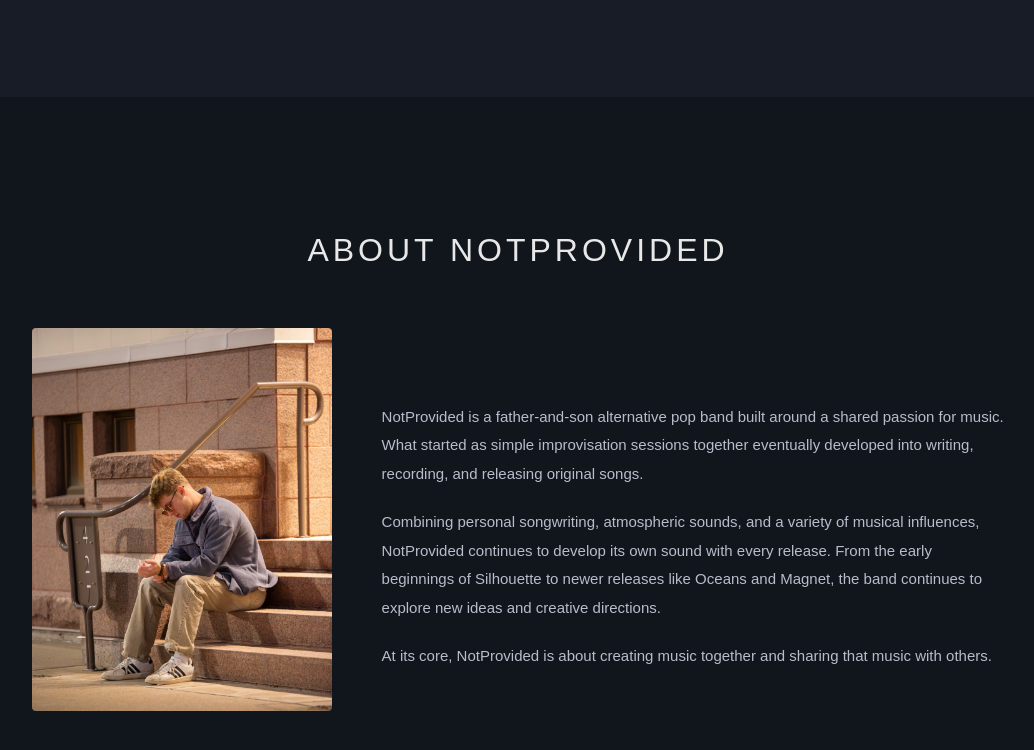
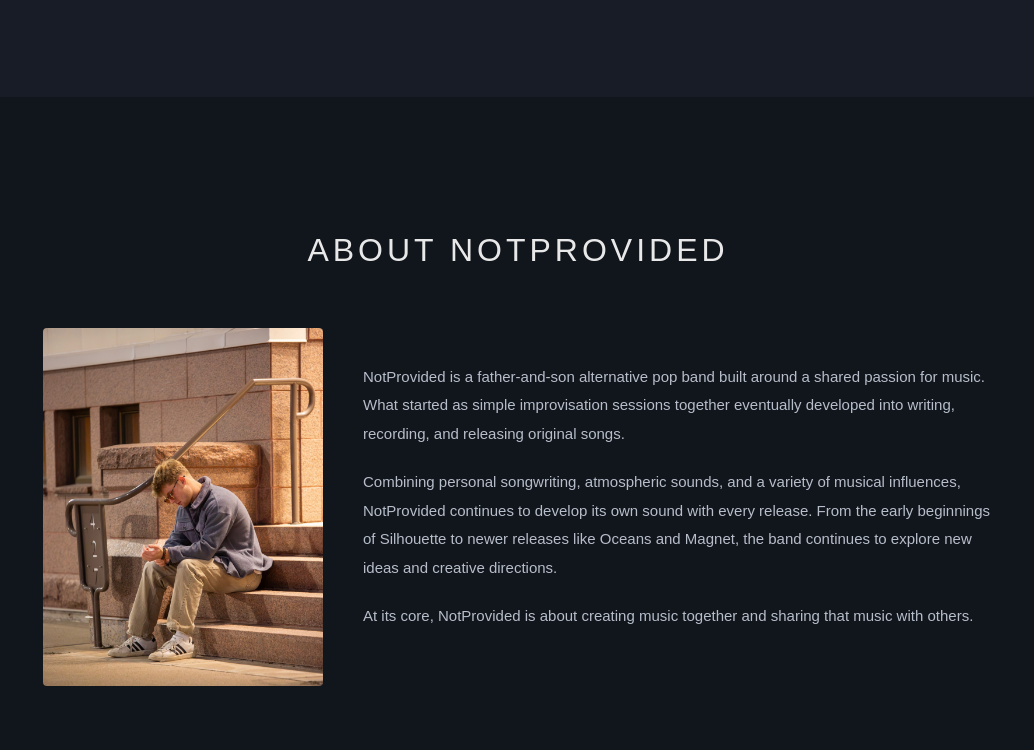
Before and after one commit to notprovidedstudios-hash/notprovided-website, a plain HTML site: page index.html in a window 1280 px wide. Shown: the part 2195-2945 px from the top of the page, without its empty margins (122-1156 px from the left). Drawn offline with Linux system fonts and the light colour scheme.

Commit message:
Update style.css

```diff
--- a/style.css
+++ b/style.css
@@ -1,4 +1,5 @@
-/* General website style */
+/* GENERAL WEBSITE STYLE */
+
 * {
     box-sizing: border-box;
 }
@@ -15,7 +16,8 @@ body {
     line-height: 1.7;
 }
 
-/* Top navigation */
+/* HEADER AND NAVIGATION */
+
 header {
     background-color: #171c26;
     padding: 20px 8%;
@@ -50,7 +52,8 @@ nav a:hover {
     color: #91a9cc;
 }
 
-/* Main sections */
+/* GENERAL SECTIONS */
+
 section {
     padding: 100px 12%;
     text-align: center;
@@ -70,7 +73,8 @@ section p {
     color: #b7beca;
 }
 
-/* Homepage */
+/* HOMEPAGE */
+
 #home {
     min-height: 75vh;
     background: linear-gradient(
@@ -97,7 +101,8 @@ section p {
     font-size: 14px;
 }
 
-/* Featured Magnet release */
+/* FEATURED MAGNET RELEASE */
+
 .featured-release {
     display: flex;
     align-items: center;
@@ -161,7 +166,8 @@ section p {
     color: #11151c;
 }
 
-/* Section backgrounds */
+/* SECTION BACKGROUNDS */
+
 #music {
     background-color: #171c26;
 }
@@ -178,7 +184,8 @@ section p {
     background-color: #11151c;
 }
 
-/* Discography */
+/* DISCOGRAPHY */
+
 .music-grid {
     display: grid;
     grid-template-columns: repeat(3, minmax(0, 1fr));
@@ -216,12 +223,8 @@ section p {
     margin-bottom: 5px;
 }
 
-/* Featured artist credits */
-.release p + p {
-    margin-top: 0;
-}
+/* STREAMING SECTION */
 
-/* Streaming section */
 .streaming-section {
     margin: 80px auto 0;
     text-align: center;
@@ -263,7 +266,45 @@ section p {
     color: #11151c;
 }
 
-/* Footer */
+/* ABOUT NOTPROVIDED */
+
+#about .about-layout {
+    display: grid;
+    grid-template-columns: 280px minmax(0, 1fr);
+    align-items: center;
+    gap: 40px;
+    width: 100%;
+    max-width: 950px;
+    margin: 50px auto 0;
+}
+
+#about .about-photo {
+    width: 280px;
+    max-width: 100%;
+}
+
+#about .about-photo img {
+    display: block;
+    width: 100%;
+    height: auto;
+    border-radius: 4px;
+}
+
+#about .about-content {
+    min-width: 0;
+    text-align: left;
+}
+
+#about .about-content p {
+    font-size: 15px;
+    line-height: 1.9;
+    color: #b7beca;
+    margin: 0 0 20px;
+    max-width: none;
+}
+
+/* FOOTER */
+
 footer {
     text-align: center;
     padding: 25px;
@@ -273,7 +314,8 @@ footer {
     letter-spacing: 1px;
 }
 
-/* Fade-in animation */
+/* FADE-IN ANIMATION */
+
 @keyframes fadeIn {
     from {
         opacity: 0;
@@ -286,8 +328,10 @@ footer {
     }
 }
 
-/* Tablet screens */
+/* TABLET SCREENS */
+
 @media (max-width: 900px) {
+
     .music-grid {
         grid-template-columns: repeat(2, minmax(0, 1fr));
     }
@@ -295,10 +339,21 @@ footer {
     .featured-release {
         gap: 30px;
     }
+
+    #about .about-layout {
+        grid-template-columns: 220px minmax(0, 1fr);
+        gap: 25px;
+    }
+
+    #about .about-photo {
+        width: 220px;
+    }
 }
 
-/* Phone screens */
+/* PHONE SCREENS */
+
 @media (max-width: 700px) {
+
     header {
         flex-direction: column;
         text-align: center;
@@ -354,112 +409,38 @@ footer {
         width: 220px;
         max-width: 100%;
     }
+
+    /* About section on phones */
+
+    #about .about-layout {
+        grid-template-columns: minmax(0, 1fr);
+        justify-items: center;
+        gap: 30px;
+    }
+
+    #about .about-photo {
+        width: 100%;
+        max-width: 280px;
+    }
+
+    #about .about-content {
+        width: 100%;
+        text-align: center;
+    }
 }
 
-/* Small phones */
+/* SMALL PHONES */
+
 @media (max-width: 500px) {
+
     .music-grid {
         grid-template-columns: 1fr;
         max-width: 300px;
     }
-}
-/* About NotProvided */
-.about-content {
-    max-width: 750px;
-    margin: 40px auto 0;
-    text-align: left;
-}
 
-.about-content p {
-    font-size: 16px;
-    line-height: 2;
-    color: #b7beca;
-    margin-bottom: 25px;
-}
-
-@media (max-width: 700px) {
-    .about-content {
-        text-align: center;
-    }
-
-    .about-content p {
-        font-size: 15px;
-        line-height: 1.8;
+    #home > h2 {
+        font-size: 30px;
+        letter-spacing: 3px;
     }
 }
-/* About section layout */
-.about-layout {
-    display: flex;
-    align-items: center;
-    justify-content: center;
-    gap: 50px;
-    max-width: 1100px;
-    margin: 50px auto 0;
 }
-
-/* About photo */
-.about-photo {
-    flex: 1;
-    min-width: 0;
-}
-
-.about-photo img {
-    display: block;
-    width: 100%;
-    height: auto;
-    border-radius: 4px;
-}
-
-/* About biography */
-.about-content {
-    flex: 1;
-    min-width: 0;
-    text-align: left;
-}
-
-.about-content p {
-    font-size: 15px;
-    line-height: 1.9;
-    color: #b7beca;
-    margin-bottom: 20px;
-}
-
-/* About section on phones */
-@media (max-width: 700px) {
-    .about-layout {
-        flex-direction: column;
-        gap: 30px;
-    }
-
-    .about-photo {
-        width: 100%;
-        max-width: 400px;
-    }
-
-    .about-content {
-        width: 100%;
-        text-align: center;
-    }
-}
-/* Make About photo smaller */
-.about-photo {
-    flex: 0 1 300px;
-    min-width: 0;
-}
-
-.about-photo img {
-    width: 100%;
-    max-width: 300px;
-    height: auto;
-    display: block;
-    margin: 0 auto;
-}
-
-/* Keep photo responsive on phones */
-@media (max-width: 700px) {
-    .about-photo {
-        flex: none;
-        width: 100%;
-        max-width: 300px;
-    }
-}
```
